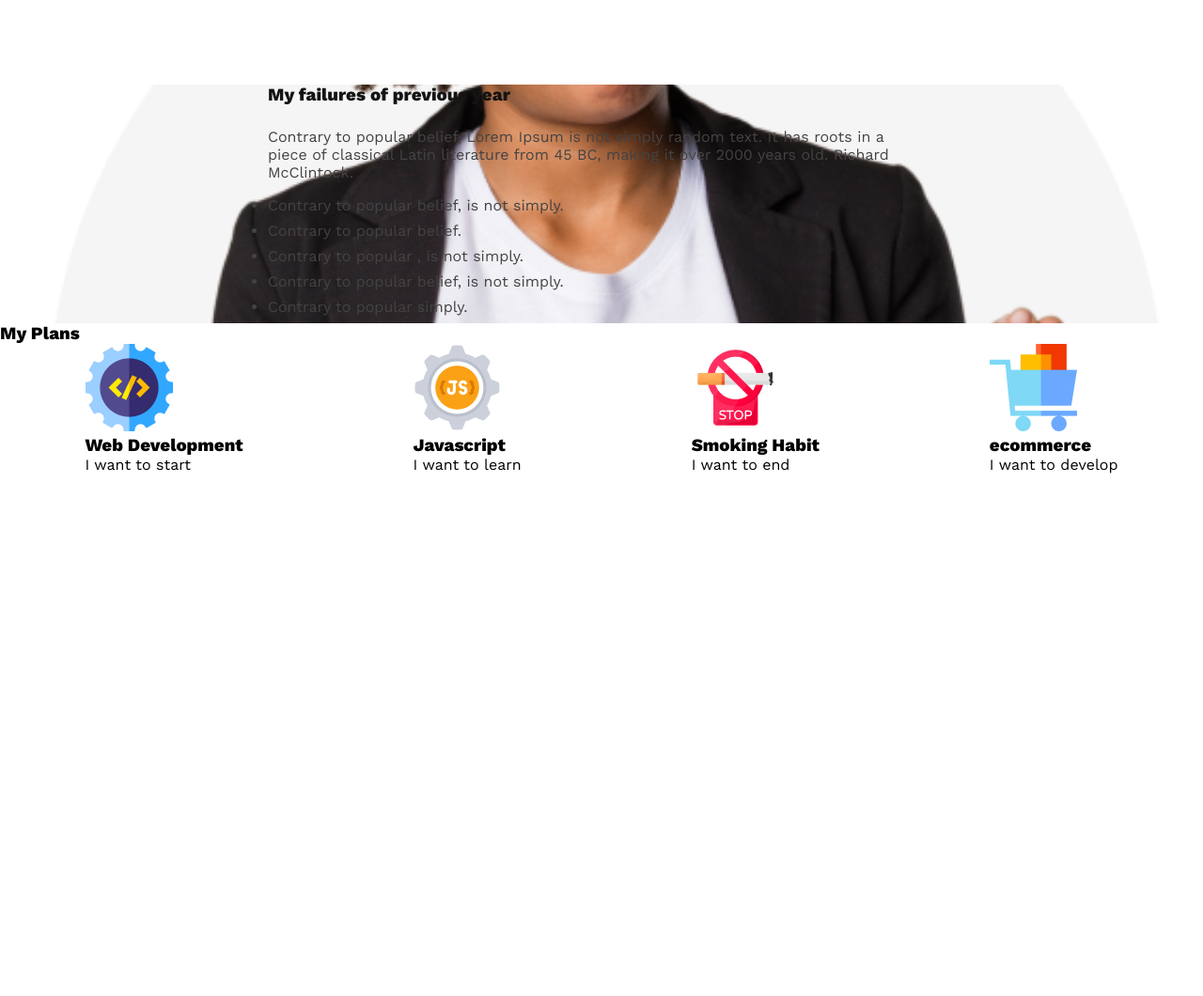
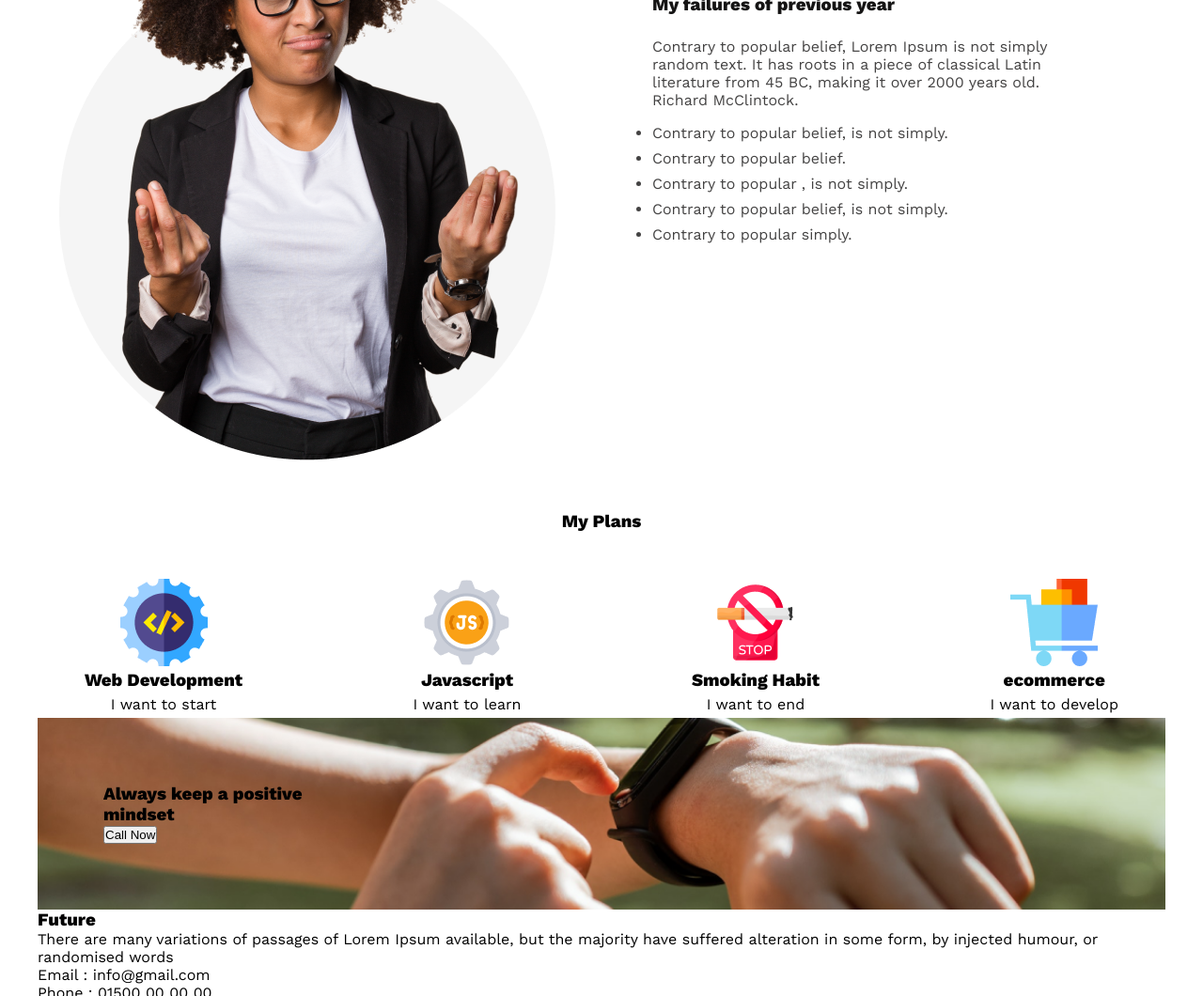
Before and after one commit to enayetsyl/new-year-practice, a plain HTML site: page index.html in a window 1280 px wide. Shown: the part 1034-2094 px from the top of the page at 94% size. Before the commit the page ends 1538 px from the top, so only its background shows below. Drawn offline with nearby package versions, Linux system fonts and the light colour scheme.

Commit message:
all html done

```diff
--- a/index.html
+++ b/index.html
@@ -15,9 +15,9 @@
 
 <body>
     <header class="header">
-        <!-- <div class="head-image">
-            <img src="./images/banner/banner1.png">
-        </div> -->
+        <div class="container">
+            <div class="head-parent">
+                <div class="blank"></div>
             <div class="head-content">
                 <h1 class="head-title">
                     All Thinks Are Possible If You believe
@@ -29,12 +29,14 @@
                 </p>
                 <buttton class="btn">Contact Us</buttton>
             </div>
+            </div>
+        </div>
     </header>
 
     <main>
-        <section class="body">
+        <section class="body container">
             <div class="bodyimg">
-                <!-- <img src="./images/person.png" alt=""> -->
+                <img src="./images/person.png" alt="">
             </div>
             <div class="body-content">
                 <h3 class="body-title">My failures of previous year</h3>
@@ -51,7 +53,8 @@
 
             </div>
         </section>
-        <section class="myplans">
+        <section>
+            <div class="myplans">
                 <h3 class="plan-title">My Plans</h3>
                 <div class="box-container">
                     <div class="box">
@@ -75,12 +78,36 @@
                         <p>I want to develop</p>
                     </div>
                 </div>
+            </div>
         </section>
-
+        <section>
+            <div class="container">
+                <div class="callimg">
+                <div class="call-text">
+                <h3 class="callnow">Always keep a positive <br> mindset</h3>
+                <button class="btn-callnow">Call Now</button>
+            </div>
+            </div>
+            </div>
+        </section>
     </main>
 
     <footer>
-
+        <div class="container footbody">
+            <div class="text">
+                <h3>Future</h3>
+                <p>There are many variations of passages of Lorem Ipsum available, but the majority have suffered alteration in some form, by injected humour, or randomised words</p>
+                <p>Email : info@gmail.com</p>
+                <p>Phone : 01500 00 00 00</p>
+                <p><img src="./images/icons/fb.png" alt=""><a href=""></a></img><img src="./images/icons/twitter.png" alt=""><a href=""></a></img><img src="./images/icons/youtube.png" alt=""><a href=""></a></img></p>
+            </div>
+            <div class="form">
+                <h4>Subscribe</h4>
+                <input type="text" name=""
+                id="">
+                <button>Subscribe</button>
+            </div>
+        </div>
     </footer>
 </body>
 
--- a/style.css
+++ b/style.css
@@ -7,22 +7,30 @@
 body {
     font-family: 'Work Sans', sans-serif;
 }
-
+.container{
+    max-width: 1200px;
+    margin: 0 auto;
+}
 /*header design*/
 .header {
-    /* display: flex;
+    display: flex;
     align-items: center;
-    justify-content: right; */
     height: 100vh;
     background-image: url(./images/banner/banner1.png);
     background-repeat: no-repeat;
-    /* background-position: left; */
-    background-size: contain;
-    padding: 162px 230px 162px 845px;
+    background-position: center;
+    background-size: cover;
+    /* padding: 162px 230px 162px 845px; */
+}
+.head-parent{
+    display: flex;
+    justify-content: space-between;
 }
 
 .head-content {
     text-align: right;
+    width: 50%;
+
 }
 
 .head-title {
@@ -54,17 +62,19 @@ body {
     align-items: center;
     gap: 85px;
     color: #444343;
-    background-image: url(./images/person.png);
+    /* background-image: url(./images/person.png);
     background-repeat: no-repeat;
     background-size: cover;
-    background-position: left
+    background-position: left */
     ;
 }
 .bodyimg{
-    padding-left: 200px;
+    /* padding-left: 200px; */
+    width: 50%;
 }
 .body-content{
-    padding-right: 300px;
+    padding-right: 100px;
+    width: 50%;
 }
 .body-title{
     padding-bottom: 24px;
@@ -81,3 +91,36 @@ body {
     justify-content: space-around;
     align-items: center;
 }
+.myplans{
+    max-width: 1200px;
+    margin: 0 auto;
+}
+.plan-title{
+    text-align: center;
+    padding: 50px 0;
+}
+.box-container{
+    display: flex;
+    justify-content: space-between;
+    padding: 0 50px;
+}
+.box{
+    text-align: center;
+}
+.box h3, .box p{
+    padding-bottom: 5px;
+}
+.callimg{
+    background-image: url(./images/watch.png);
+    background-repeat: no-repeat;
+    background-size: cover;
+    background-position: center;
+    padding: 60px ;
+}
+.call-text{
+    padding: 10px 0px 10px 10px;
+}
+
+.footbody{
+
+}
```
Lines whose indentation alone changed are shown as unchanged.
